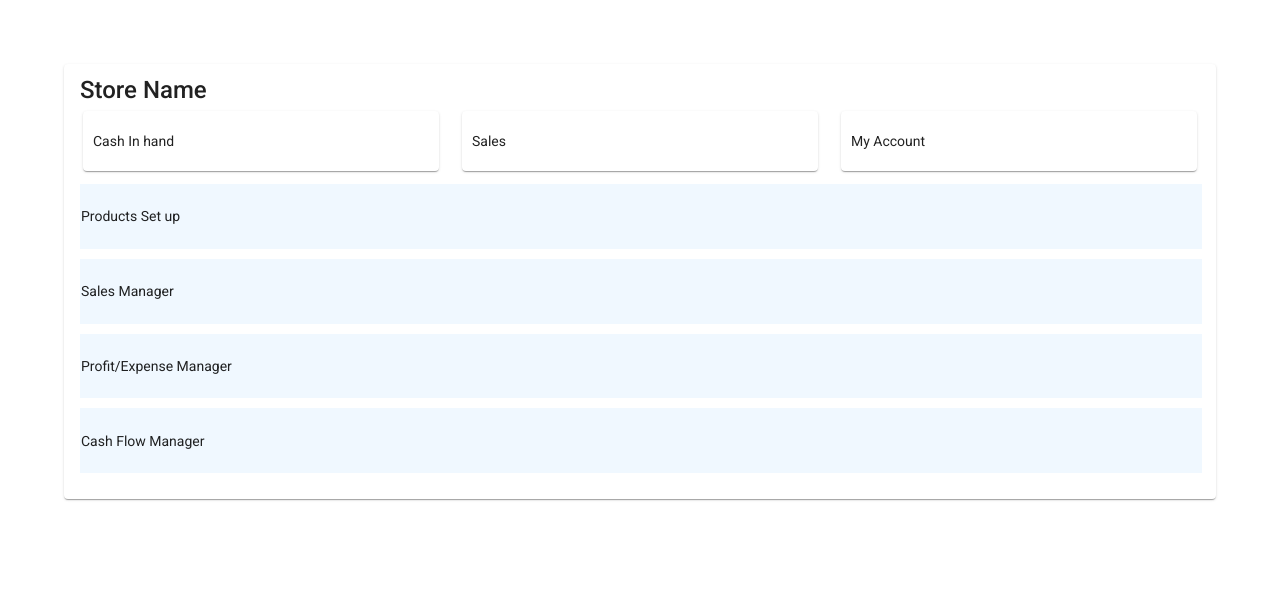
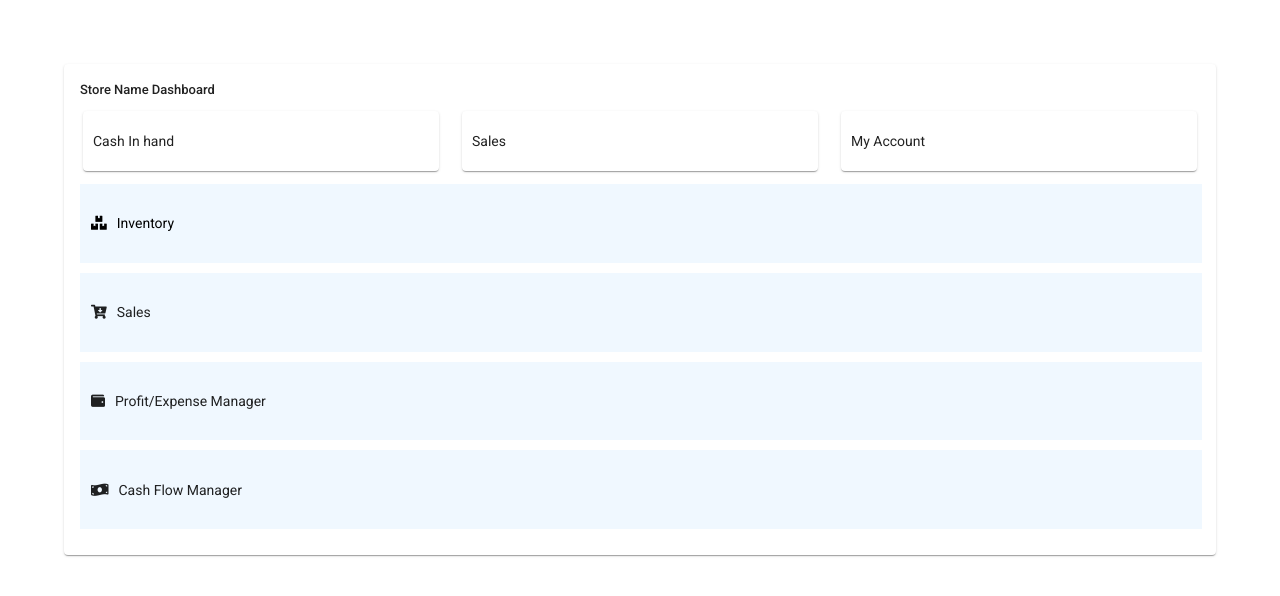
Before and after one commit to pchessah/accounting-application, an Angular app: page /dashboard in a window 1280 px wide. Shown: the top 596 px of the page. Built offline with nearby package versions, Linux system fonts and the light colour scheme.

Commit message:
Dashboard design

```diff
--- a/src/app/app-routing.module.ts
+++ b/src/app/app-routing.module.ts
@@ -5,12 +5,17 @@ import { LoginComponent } from '../app/components/login/login.component'
 import { StoreSetupComponent } from './storeowner/store-setup/store-setup.component'
 import { AddAttendantComponent } from './storeowner/add-attendant/add-attendant.component'
 import { DashboardComponent } from './storeowner/dashboard/dashboard.component'
+import { AddProductComponent } from './storeowner/inventory/add-product/add-product.component'
+import { InventoryDashboardComponent } from './storeowner/inventory/inventory-dashboard/inventory-dashboard.component'
 
 const routes: Routes = [
 
   { path: 'store-setup', component: StoreSetupComponent },
   { path: 'add-attendant', component: AddAttendantComponent },
   { path: 'dashboard', component: DashboardComponent },
+
+  { path: 'add-product', component: AddProductComponent },
+  { path: 'inventory-dashboard', component: InventoryDashboardComponent },
 
   { path: 'sign-up', component: SignupComponent },
   { path: 'log-in', component: LoginComponent },
--- a/src/app/app.module.ts
+++ b/src/app/app.module.ts
@@ -12,6 +12,8 @@ import { LoginComponent } from './components/login/login.component';
 import { DashboardComponent } from './storeowner/dashboard/dashboard.component';
 import { StoreSetupComponent } from './storeowner/store-setup/store-setup.component';
 import { AddAttendantComponent } from './storeowner/add-attendant/add-attendant.component';
+import { AddProductComponent } from './storeowner/inventory/add-product/add-product.component';
+import { InventoryDashboardComponent } from './storeowner/inventory/inventory-dashboard/inventory-dashboard.component';
 
 const MATMODULES = [MatCardModule]
 
@@ -22,7 +24,9 @@ const MATMODULES = [MatCardModule]
     LoginComponent,
     DashboardComponent,
     StoreSetupComponent,
-    AddAttendantComponent
+    AddAttendantComponent,
+    AddProductComponent,
+    InventoryDashboardComponent
   ],
   imports: [
     BrowserModule,
--- a/src/app/storeowner/dashboard/dashboard.component.html
+++ b/src/app/storeowner/dashboard/dashboard.component.html
@@ -1,6 +1,6 @@
 <div>
     <mat-card class="dashboard-card">
-        <mat-card-title>Store Name</mat-card-title>
+        <mat-card-title>Store Name Dashboard</mat-card-title>
         <div class="info-cards-holder" fxLayout="row" fxLayoutAlign="space-between">
             <mat-card class="info-cards">Cash In hand</mat-card>
             <mat-card class="info-cards"> Sales</mat-card>
@@ -8,10 +8,10 @@
         </div>
 
         <div class="menu-items">
-            <div>Products Set up</div>
-            <div>Sales Manager</div>
-            <div>Profit/Expense Manager</div>
-            <div>Cash Flow Manager</div>
+            <div> <a [routerLink]="['/inventory-dashboard']" routerLinkActive="router-link-active"> <i class="fas fa-boxes"></i> <span>Inventory</span> </a></div>
+            <div> <i class="fas fa-cart-arrow-down"></i><span>Sales</span></div>
+            <div> <i class="fas fa-wallet"></i><span>Profit/Expense Manager</span></div>
+            <div> <i class="fas fa-money-bill-wave"></i><span>Cash Flow Manager</span></div>
         </div>
     </mat-card>
 </div>
--- a/src/app/storeowner/dashboard/dashboard.component.scss
+++ b/src/app/storeowner/dashboard/dashboard.component.scss
@@ -2,6 +2,9 @@
     margin: 5%;
 }
 
+.dashboard-card > mat-card-title{
+    font-size: small;
+}
 .info-cards{
     padding: 20px 10px;
     width: 30%;
@@ -19,3 +22,17 @@
     margin: 10px 0px;
     width: 100%;
 }
+
+i{
+    margin: 5px;
+    padding: 5px;
+}
+
+a{
+    text-decoration: none;
+    color: black;
+}
+
+a:hover{
+    font-weight: 900;
+}
--- /dev/null
+++ b/src/app/storeowner/inventory/add-product/add-product.component.html
@@ -0,0 +1 @@
+<p>add-product works!</p>
--- /dev/null
+++ b/src/app/storeowner/inventory/add-product/add-product.component.ts
@@ -0,0 +1,15 @@
+import { Component, OnInit } from '@angular/core';
+
+@Component({
+  selector: 'app-add-product',
+  templateUrl: './add-product.component.html',
+  styleUrls: ['./add-product.component.scss']
+})
+export class AddProductComponent implements OnInit {
+
+  constructor() { }
+
+  ngOnInit(): void {
+  }
+
+}
--- /dev/null
+++ b/src/app/storeowner/inventory/inventory-dashboard/inventory-dashboard.component.html
@@ -0,0 +1 @@
+<p>inventory-dashboard works!</p>
--- /dev/null
+++ b/src/app/storeowner/inventory/inventory-dashboard/inventory-dashboard.component.ts
@@ -0,0 +1,15 @@
+import { Component, OnInit } from '@angular/core';
+
+@Component({
+  selector: 'app-inventory-dashboard',
+  templateUrl: './inventory-dashboard.component.html',
+  styleUrls: ['./inventory-dashboard.component.scss']
+})
+export class InventoryDashboardComponent implements OnInit {
+
+  constructor() { }
+
+  ngOnInit(): void {
+  }
+
+}
```
Also changed, not shown: src/app/storeowner/inventory/add-product/add-product.component.scss (added), src/app/storeowner/inventory/inventory-dashboard/inventory-dashboard.component.scss (added), 2 other files (tests, documents, lock files or other folders).
